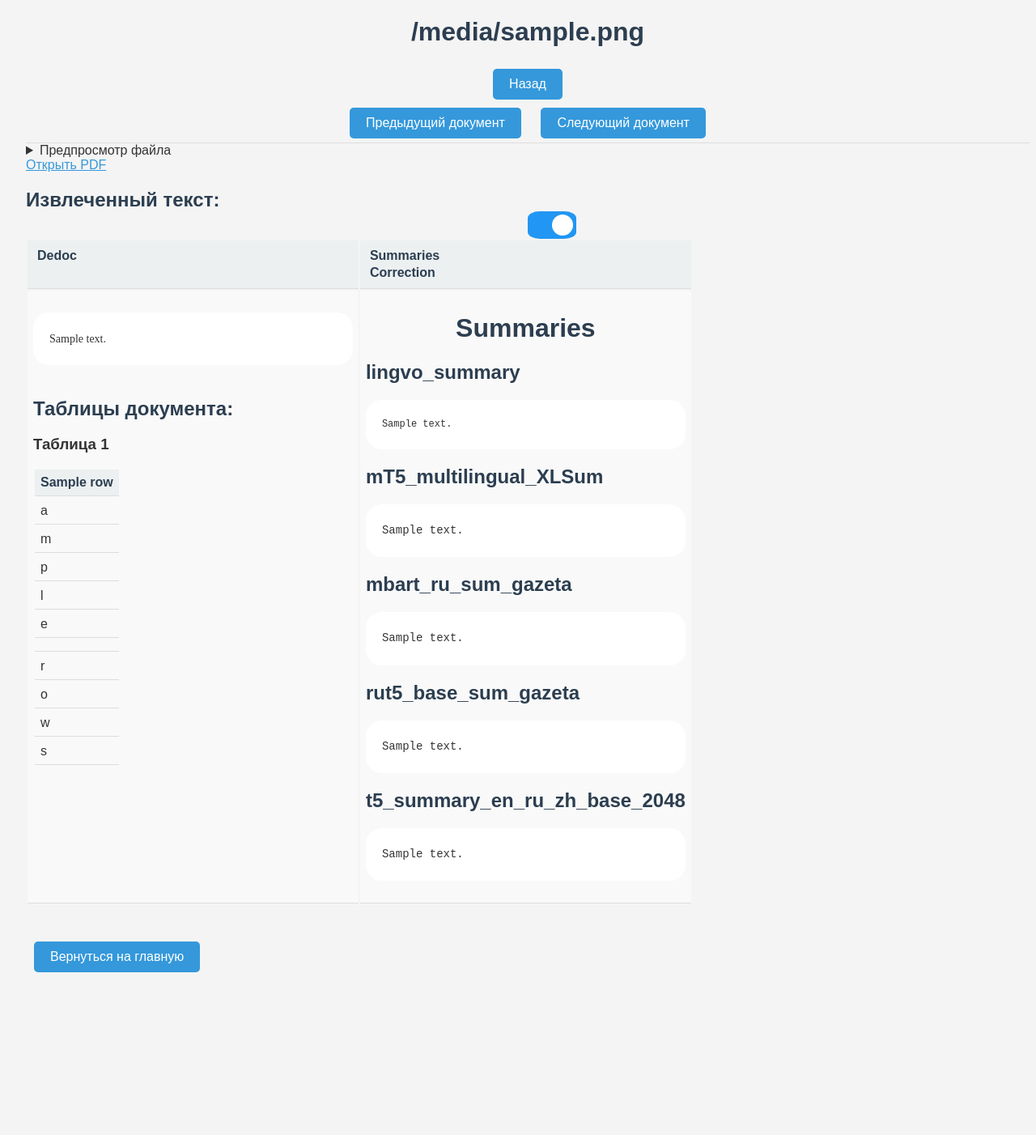
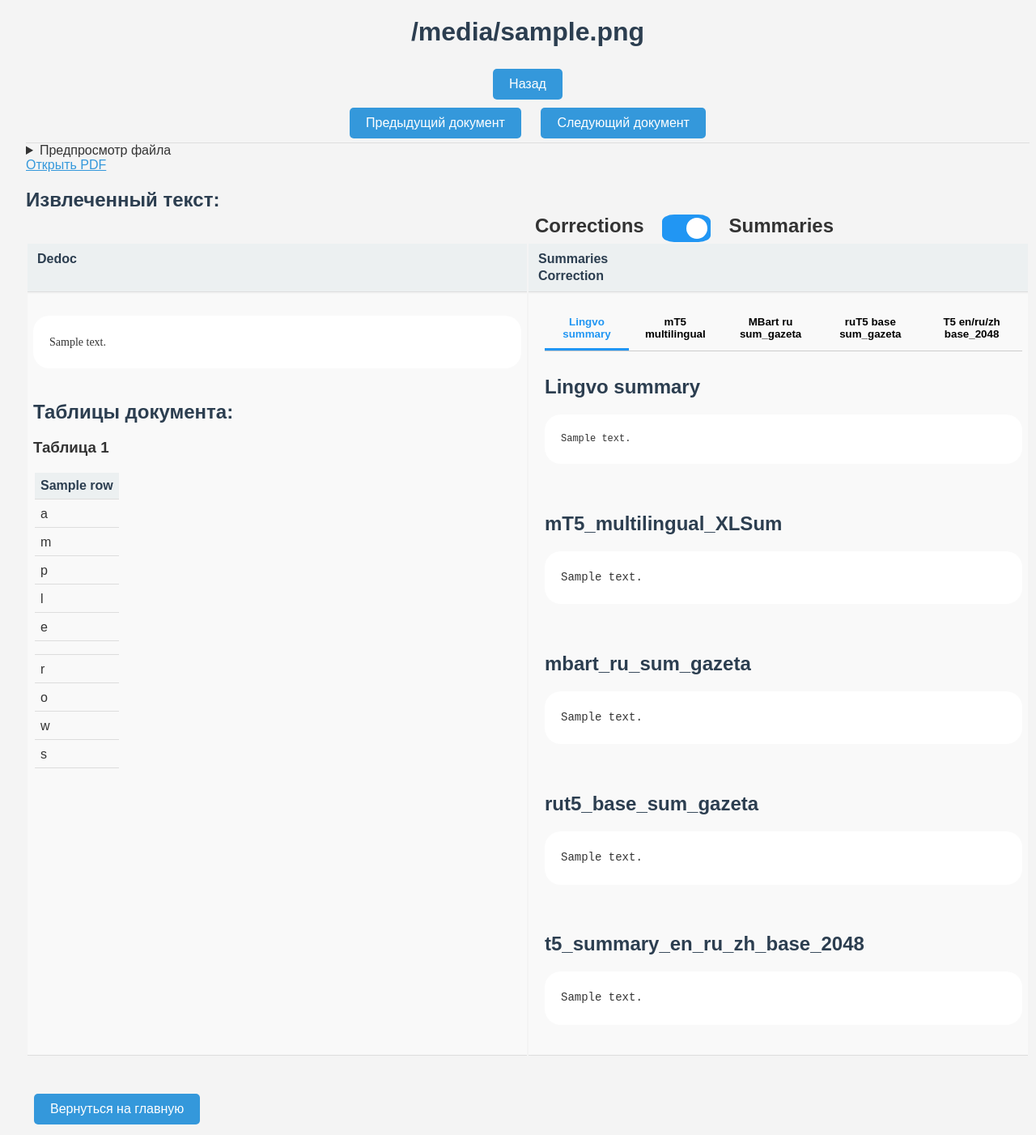
Before and after one commit to B4rb4r1s/Happy, a Flask app: page /elib_dataset_document/1 in a window 1280 px wide. Shown: the whole page at 81% size. Before the commit the page ends 1201 px from the top, so only its background shows below. Run offline with Flask 3, Linux system fonts and the light colour scheme; a database or web service that is not in the repository returns one stand-in record (values such as "Sample title"); some libraries are stand-ins or nearby versions.

Commit message:
visual update

```diff
--- a/static/style.css
+++ b/static/style.css
@@ -61,6 +61,12 @@ pre {
 }
 p {
     margin: 3px 5px;
+}
+label {
+    font-size: 24px;
+    margin-top: 4px;
+    margin-left: 9px;
+    margin-right: 9px;
 }
 
 
@@ -157,37 +163,53 @@ table { table-layout: fixed; }
     overflow-y: auto;
 }
 
+
+
+
+
+/* elib_dataset_document.html */
 .file-preview {
     text-align: left;
     margin: 20px 0;
     width: 30%;
     min-width: 361px;
 }
-
 .summary-correction-changer {
     margin-left: 50%;
 }
 
+.doctable {
+    width: 100%;
+    table-layout: fixed;
+}
 .extracted-document{
     vertical-align: top;
     width: 50%;
     max-width: 50%;
+
+    box-sizing: border-box;
 }
 .right-cell {
-vertical-align: top;
-width: 50%;
-max-width: 50%;
-}
+    vertical-align: top;
+    width: 50%;
+    max-width: 50%;
 
-
-.lingvo_summary {
-    font-size: 75%;
+    padding-left: 20px;
+    box-sizing: border-box;
+    overflow-wrap: break-word;
 }
 
 .document-text {
     font-family: 'Times New Roman', Times, serif;
     text-align: justify;
 }
+pre.lingvo_summary {
+    font-size: 75%;
+}
+/* elib_dataset_document.html */
+
+
+
 
 .button, .upload-button, .nav-button {
     padding: 10px 20px;
--- a/templates/elib_dataset_document.html
+++ b/templates/elib_dataset_document.html
@@ -7,10 +7,6 @@
     <link rel="stylesheet" href="{{ url_for('static', filename='style.css') }}"/>
 
     <style>
-        #corr {
-            display: none;
-            /* width: 50%; */
-        }
         .toggle-switch {
             position: relative;
             display: inline-block;
@@ -35,7 +31,6 @@
             -webkit-transition: .4s;
             transition: .4s;
         }
-
         .slider:before {
             transform: translateX(0px);
 
@@ -50,32 +45,58 @@
             -webkit-transition: .4s;
             transition: .4s;
         }
-
         input:checked + .slider {
             background-color: #2196F3;
         }
-
         input:focus + .slider {
             box-shadow: 0 0 1px #2196F3;
         }
-
         input:checked + .slider:before {
             -webkit-transform: translateX(26px);
             -ms-transform: translateX(26px);
             transform: translateX(26px);
         }
+
+        .tab-container {
+            margin-top: 10px;
+        }
+        .tab-buttons {
+            display: flex;
+            border-bottom: 1px solid #ccc;
+
+            overflow-x: auto;
+        }
+        .tab-button {
+            padding: 10px 20px;
+            cursor: pointer;
+            background: none;
+            border: none;
+            border-bottom: 3px solid transparent;
+            font-weight: bold;
+            transition: all 0.3s ease;
+        }
+        .tab-button:hover {
+            background-color: #f0f0f0;
+        }
+        .tab-button.active {
+            border-bottom: 3px solid #2196F3;
+            color: #2196F3;
+        }
+        .tab-content {
+            display: none;
+            padding: 10px 0;
+        }
+        .tab-content.active {
+            display: block;
+        }
     </style>
     <script>
-        // JavaScript function to toggle between div blocks
         function toggleDivs() {
-            var summ = document.getElementById('summ');
-            var corr = document.getElementById('corr');
-            console.log(summ, corr)
-            // var div1 = document.getElementsByClassName('summ');
-            // var div2 = document.getElementsByClassName('corr');
+            const checkbox = document.getElementById('switch');
+            const summ = document.getElementById('summ');
+            const corr = document.getElementById('corr');
 
-            if (corr.style.display === 'block')
-            {
+            if (checkbox.checked) {
                 summ.style.display = 'block';
                 corr.style.display = 'none';
             } else {
@@ -83,6 +104,30 @@
                 corr.style.display = 'block';
             }
         }
+
+        // При загрузке страницы установить нужный блок
+        document.addEventListener("DOMContentLoaded", function () {
+            toggleDivs();
+        });
+    </script>
+    <script>
+        document.addEventListener("DOMContentLoaded", function () {
+            const buttons = document.querySelectorAll('.tab-button');
+            const contents = document.querySelectorAll('.tab-content');
+
+            buttons.forEach(button => {
+                button.addEventListener('click', () => {
+                    // убрать active у всех кнопок и вкладок
+                    buttons.forEach(btn => btn.classList.remove('active'));
+                    contents.forEach(content => content.classList.remove('active'));
+
+                    // добавить active к текущей кнопке и вкладке
+                    button.classList.add('active');
+                    const target = document.getElementById(button.dataset.tab);
+                    if (target) target.classList.add('active');
+                });
+            });
+        });
     </script>
 
 </head>
@@ -116,21 +161,13 @@
 
             <h2>Извлеченный текст:</h2>
             <div class="summary-correction-changer">
+                <label><b>Corrections</b></label>
                 <label class="toggle-switch">
                     <input type="checkbox" id="switch" onclick="toggleDivs()" checked>
                     <span class="slider"></span>
                 </label>
+                <label><b>Summaries</b></label>
             </div>
-
-
-            <!-- <div id="div1">This is the first div block.</div>
-            <div id="div2">This is the second div block.</div> -->
-
-            {% if changer == 'summ' %}
-                <div class="block option1-block">Контент для варианта 1</div>
-            {% elif changer == 'corr' %}
-                <div class="block option2-block">Контент для варианта 2</div>
-            {% endif %}
 
             <table class="doctable">
                 <tbody>
@@ -174,45 +211,57 @@
 
                         </td>
                         <td class="right-cell">
+
                             <div id="summ">
-                                <h1>Summaries</h1>
+                                <div class="tab-container">
+                                    <div class="tab-buttons">
+                                        {% if lingvo_summary %}<button class="tab-button active" data-tab="lingvo_summary">Lingvo summary</button>{% endif %}
+                                        {% if mt5_summary %}<button class="tab-button" data-tab="mt5_summary">mT5 multilingual</button>{% endif %}
+                                        {% if mbart_summary %}<button class="tab-button" data-tab="mbart_summary">MBart ru sum_gazeta</button>{% endif %}
+                                        {% if rut5_summary %}<button class="tab-button" data-tab="rut5_summary">ruT5 base sum_gazeta</button>{% endif %}
+                                        {% if t5_summary %}<button class="tab-button" data-tab="t5_summary">T5 en/ru/zh base_2048</button>{% endif %}
+                                    </div>
+                                    <!-- <h1>Summaries</h1> -->
                                     <!-- MODELS = ['./Happy/Models/csebuetnlp--mT5_multilingual_XLSum',
                                                 './Happy/Models/IlyaGusev--mbart_ru_sum_gazeta',
                                                 './Happy/Models/IlyaGusev--rut5_base_sum_gazeta',
                                                 './Happy/Models/utrobinmv--t5_summary_en_ru_zh_base_2048'] -->
-                                <div>
+                                    <div class="tab-content active" id="lingvo_summary">
                                         {% if lingvo_summary %}
-                                        <h2>lingvo_summary</h2>
+                                            <h2>Lingvo summary</h2>
                                             <pre class="lingvo_summary">{{ lingvo_summary }}</pre>
                                         {% endif %}
                                     </div>
-                                <div>
+                                    <div class="tab-content active" id="mt5_summary">
                                         {% if mt5_summary %}
                                             <h2>mT5_multilingual_XLSum</h2>
                                             <pre class="elib_summaries">{{ mt5_summary }}</pre>
                                         {% endif %}
                                     </div>
-                                <div>
+                                    <div class="tab-content active" id="mbart_summary">
                                         {% if mbart_summary %}
                                             <h2>mbart_ru_sum_gazeta</h2>
                                             <pre class="elib_summaries">{{ mbart_summary }}</pre>
                                         {% endif %}
                                     </div>
-                                <div>
+                                    <div class="tab-content active" id="rut5_summary">
                                         {% if rut5_summary %}
                                             <h2>rut5_base_sum_gazeta</h2>
                                             <pre class="elib_summaries">{{ rut5_summary }}</pre>
                                         {% endif %}
                                     </div>
-                                <div>
+                                    <div class="tab-content active" id="t5_summary">
                                         {% if t5_summary %}
                                             <h2>t5_summary_en_ru_zh_base_2048</h2>
                                             <pre class="elib_summaries">{{ t5_summary }}</pre>
                                         {% endif %}
                                     </div>
                                 </div>
+                            </div>
+
+
                             <div id="corr">
-                                <h1>Corrections</h1>
+                                <!-- <h1>Corrections</h1> -->
                                 <!-- fred_t5_large
                                      rum2m100
                                      sage_fredt5_distilled
@@ -220,35 +269,45 @@
                                      sage_m2m100
                                      language_tool
                                      langtool -->
-                                <div>
+                                <div class="tab-container">
+                                    <div class="tab-buttons">
+                                        {% if langtool %}<button class="tab-button active" data-tab="langtool">LanguageTool+NN</button>{% endif %}
+                                        {% if fred_t5_large %}<button class="tab-button" data-tab="fred_t5_large">Fred T5 Large</button>{% endif %}
+                                        {% if rum2m100 %}<button class="tab-button" data-tab="rum2m100">RuM2M100-1.2B</button>{% endif %}
+                                        {% if sage_fredt5_distilled %}<button class="tab-button" data-tab="sage_fredt5_distilled">SAGE FRED-T5 distilled</button>{% endif %}
+                                        {% if sage_m2m100 %}<button class="tab-button" data-tab="sage_m2m100">SAGE M2M100-1.2B</button>{% endif %}
+                                    </div>
+
+                                    <div class="tab-content active" id="langtool">
                                         {% if langtool %}
                                             <h2>langtool</h2>
                                             <pre class="elib_corrector document-text">{{ langtool }}</pre>
                                         {% endif %}
                                     </div>
-                                <div>
+                                    <div class="tab-content" id="fred_t5_large">
                                         {% if fred_t5_large %}
                                             <h2>fred_t5_large</h2>
                                             <pre class="elib_corrector document-text">{{ fred_t5_large }}</pre>
                                         {% endif %}
                                     </div>
-                                <div>
+                                    <div class="tab-content" id="rum2m100">
                                         {% if rum2m100 %}
                                             <h2>rum2m100</h2>
                                             <pre class="elib_corrector document-text">{{ rum2m100 }}</pre>
                                         {% endif %}
                                     </div>
-                                <div>
+                                    <div class="tab-content" id="sage_fredt5_distilled">
                                         {% if sage_fredt5_distilled %}
                                             <h2>sage_fredt5_distilled</h2>
                                             <pre class="elib_corrector document-text">{{ sage_fredt5_distilled }}</pre>
                                         {% endif %}
                                     </div>
-                                <div>
+                                    <div class="tab-content" id="sage_m2m100">
                                         {% if sage_m2m100 %}
                                             <h2>sage_m2m100</h2>
                                             <pre class="elib_corrector document-text">{{ sage_m2m100 }}</pre>
                                         {% endif %}
+                                    </div>
                                 </div>
                             </div>
                         </td>
@@ -263,30 +322,5 @@
         </nav>
 
     </div>
-
-    <!-- <script>
-        document.addEventListener("DOMContentLoaded", function() {
-          // Находим элементы правой и левой ячеек
-          const rightCell = document.querySelector('.right-cell');
-          const leftContent = document.querySelector('.left-cell .scrollable-content');
-
-          if (rightCell && leftContent) {
-            // Устанавливаем максимальную высоту левого блока равной высоте правой ячейки
-            leftContent.style.maxHeight = rightCell.offsetHeight + 'px';
-          }
-        });
-    </script> -->
-
-
-    <!-- <script>
-        document.querySelector(".collapsible").addEventListener("click", function () {
-            let content = this.nextElementSibling;
-            if (content.style.maxHeight) {
-                content.style.maxHeight = null; // Скрыть
-            } else {
-                content.style.maxHeight = content.scrollHeight + "px"; // Показать
-            }
-        });
-    </script> -->
 </body>
 </html>
```
Lines whose indentation alone changed are shown as unchanged.
